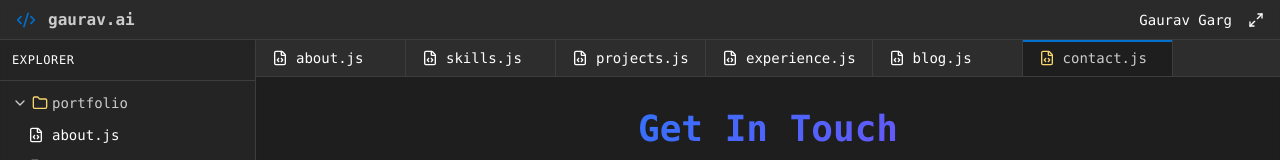
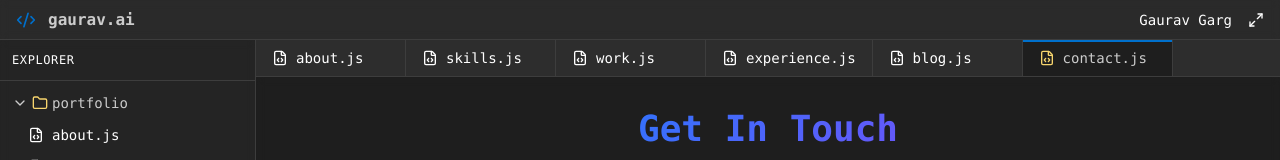
Before and after one commit to gaurav-ai-dev/code-workspace-portfolio-nextjs, a Next.js app: page /contact in a window 1280 px wide. Shown: the top 160 px of the page. Built offline with nearby package versions, Linux system fonts and the light colour scheme.

Commit message:
fix tabbar issue

```diff
--- a/components/AboutPreview.tsx
+++ b/components/AboutPreview.tsx
@@ -112,7 +112,7 @@ export const AboutPreview = () => {
                     <motion.img
                       key={avatarImages[avatarIndex]} // important for animation on change
                       src={avatarImages[avatarIndex]}
-                      alt="Profile"
+                      // alt="Profile"
                       className="w-full h-full object-cover"
                       // initial={{ opacity: 0 }}
                       // animate={{ opacity: 1 }}
--- a/components/TabBar.tsx
+++ b/components/TabBar.tsx
@@ -16,7 +16,7 @@ interface TabBarProps {
 const tabs = [
   { name: "about.js", path: "/" },
   { name: "skills.js", path: "/skills" },
-  { name: "projects.js", path: "/projects" },
+  { name: "work.js", path: "/work" },
   { name: "experience.js", path: "/experience" },
   { name: "blog.js", path: "/blog" },
   { name: "contact.js", path: "/contact" },
```
